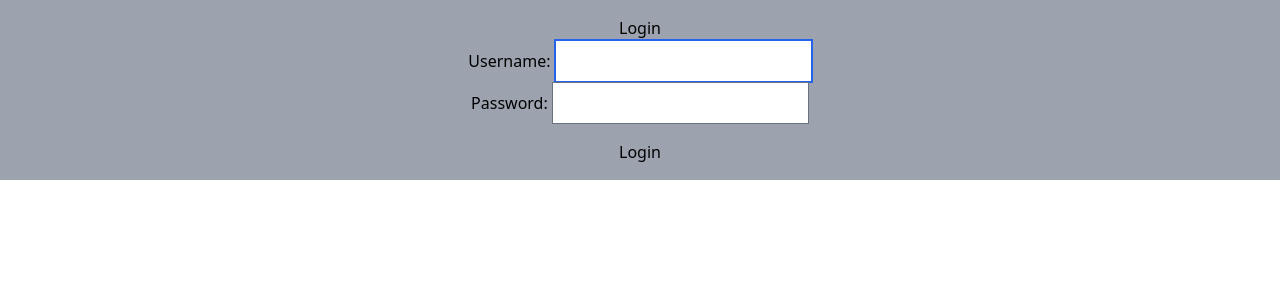
After one commit to hopythonusergroup/community-hub, a Django app: page /accounts/login/ in a window 1280 px wide. The commit adds this page. Shown: the top 300 px of the page. Run offline with Django 5.2, Linux system fonts and the light colour scheme; some libraries are stand-ins or nearby versions.

Commit message:
implement authentication to allow user login and logout

```diff
--- a/app/views.py
+++ b/app/views.py
@@ -1,4 +1,6 @@
 from django.shortcuts import render, redirect
+from django.contrib.auth.models import User
+from django.contrib.auth import authenticate, login
 
 from app.models import BlogPost
 
--- a/communityhub/settings.py
+++ b/communityhub/settings.py
@@ -112,6 +112,8 @@ AUTH_PASSWORD_VALIDATORS = [
     },
 ]
 
+LOGIN_REDIRECT_URL = "/"
+
 
 # Internationalization
 # https://docs.djangoproject.com/en/5.1/topics/i18n/
--- a/communityhub/urls.py
+++ b/communityhub/urls.py
@@ -22,4 +22,5 @@ urlpatterns = [
     path("admin/", admin.site.urls),
     path("", include("app.urls")),
     path("__reload__/", include("django_browser_reload.urls")),
+    path("accounts/", include("django.contrib.auth.urls")),
 ]
--- /dev/null
+++ b/templates/registration/login.html
@@ -0,0 +1,37 @@
+{% load static tailwind_tags %}
+
+<!DOCTYPE html>
+<html lang="en">
+<head>
+    <meta charset="UTF-8">
+    <meta name="viewport" content="width=device-width, initial-scale=1.0">
+    <title>Login</title>
+    {% tailwind_css %}
+</head>
+<body>
+    <div class="flex flex-col mx-auto p-4 justify-center text-center bg-gray-400">
+        <h2 class="">Login</h2>
+
+        {% if form.errors %}
+            <p>Username and Password do not match. <br>Please try again.</p>
+        {% endif %}
+
+        <form action="{% url 'login' %}" method="Post">
+            {% csrf_token %}
+
+            <div>
+                <label>{{ form.username.label_tag }}</label>
+                {{ form.username }}
+            </div>
+
+            <div>
+                <label>{{ form.password.label_tag }}</label>
+                {{ form.password }}
+            </div>
+
+            <button type="submit" class="mt-4">Login</button>
+            <input type='hidden' name='next' value='{{ next }}'>
+        </form>
+    </div>
+</body>
+</html>
--- a/theme/static/css/dist/styles.css
+++ b/theme/static/css/dist/styles.css
@@ -933,12 +975,21 @@ select {
   background-color: rgb(96 165 250 / var(--tw-bg-opacity, 1));
 }
 
+.bg-gray-400 {
+  --tw-bg-opacity: 1;
+  background-color: rgb(156 163 175 / var(--tw-bg-opacity, 1));
+}
+
 .p-6 {
   padding: 1.5rem;
 }
 
 .p-1 {
   padding: 0.25rem;
+}
+
+.p-4 {
+  padding: 1rem;
 }
 
 .py-4 {
```
Also changed, not shown: other parts of theme/static/css/dist/styles.css (+42 -0 lines), templates/base.html (+14 -4 lines), templates/registration/logged_out.html (added, +19 -0 lines).
